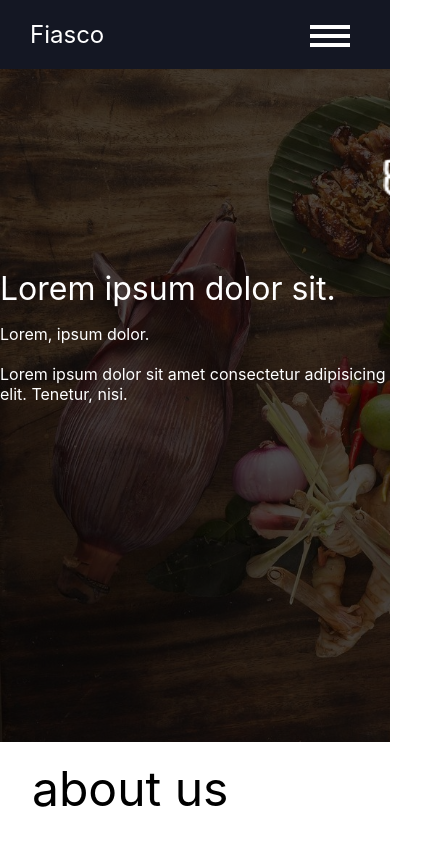
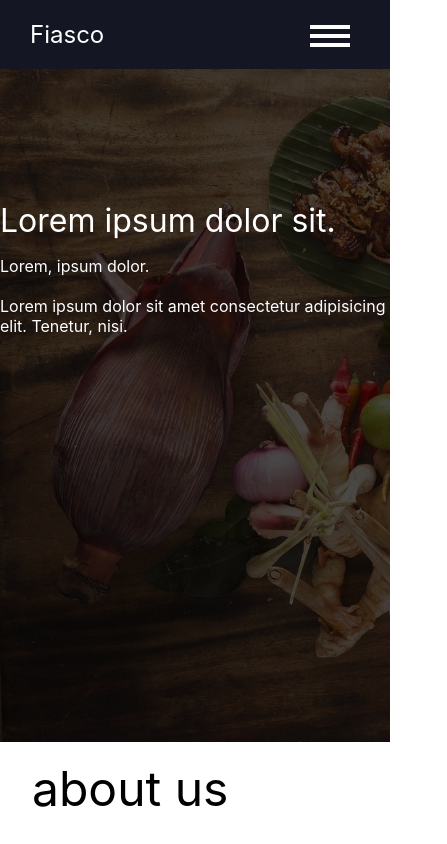
Before and after one commit to lumunge/Fiasco-Restaurant, a Next.js app: page / in a window 390 px wide. Shown: the top 844 px of the page, 447 px wide, since content can reach past the window. Built offline with nearby package versions, Linux system fonts and the light colour scheme.

Commit message:
final responsive

```diff
--- a/components/Hero.jsx
+++ b/components/Hero.jsx
@@ -1,17 +1,9 @@
-import Image from 'next/image';
 import styles from '../styles/Header.module.css';
 
 export default function Hero() {
     return (
         <div className={styles.hero} id="home">
-            <div className={styles.foodImg}>
-                <Image
-                    src="/foodLogo.png"
-                    alt="me"
-                    width="64"
-                    height="64"
-                />
-            </div>
+            <div className={styles.foodImg}></div>
             <div className={styles.heroText}>
                 <p className={styles.heading}>Lorem ipsum dolor sit.</p>
                 <p>Lorem, ipsum dolor. <i className="fa fa-facebook" aria-hidden="true"></i></p>
--- a/styles/Header.module.css
+++ b/styles/Header.module.css
@@ -8,11 +8,6 @@
 }
 .logo a{
     font-size: 1.5rem;
-}
-.foodImg *{
-    position: relative;
-    left: 220px;
-    top: 142px;
 }
 .hero{
     padding: 0 330px;
@@ -37,7 +32,4 @@
         justify-content: center;
         align-items: center;
     }
-    /* .heroText{
-        padding-top: 200px;
-    } */
 }
--- a/styles/Specials.module.css
+++ b/styles/Specials.module.css
@@ -58,3 +58,9 @@
         grid-template-columns: repeat(2, 1fr);
     }
 }
+@media only screen and (max-width: 500px){
+    .footer{
+        display: grid;
+        grid-template-columns: repeat(1, 1fr);
+    }
+}
```
